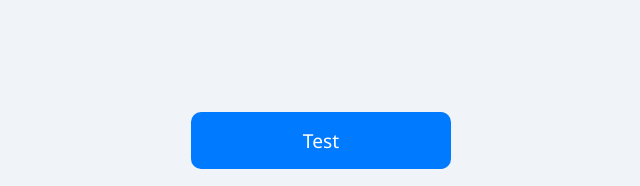
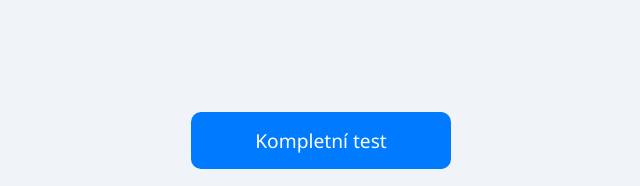
Before and after one commit to DarecHub/src, a plain HTML site: page index.html in a window 1280 px wide. Shown: the top 186 px of the page, without its empty margins (319-959 px from the left). Drawn offline with Linux system fonts and the light colour scheme.

Commit message:
Update index.html

```diff
--- a/index.html
+++ b/index.html
@@ -40,7 +40,7 @@
   </style>
 </head>
 <body>
-  <a href="test.html">Test</a>
+  <a href="test.html">Kompletní test</a>
   <a href="slovicka.html">Slovíčka</a>
   <a href="otazky.html">Otázky</a>
   <a href="test_radiokomunikacni_predpisy.html">Test radiokomunikační předpisy</a>
```
